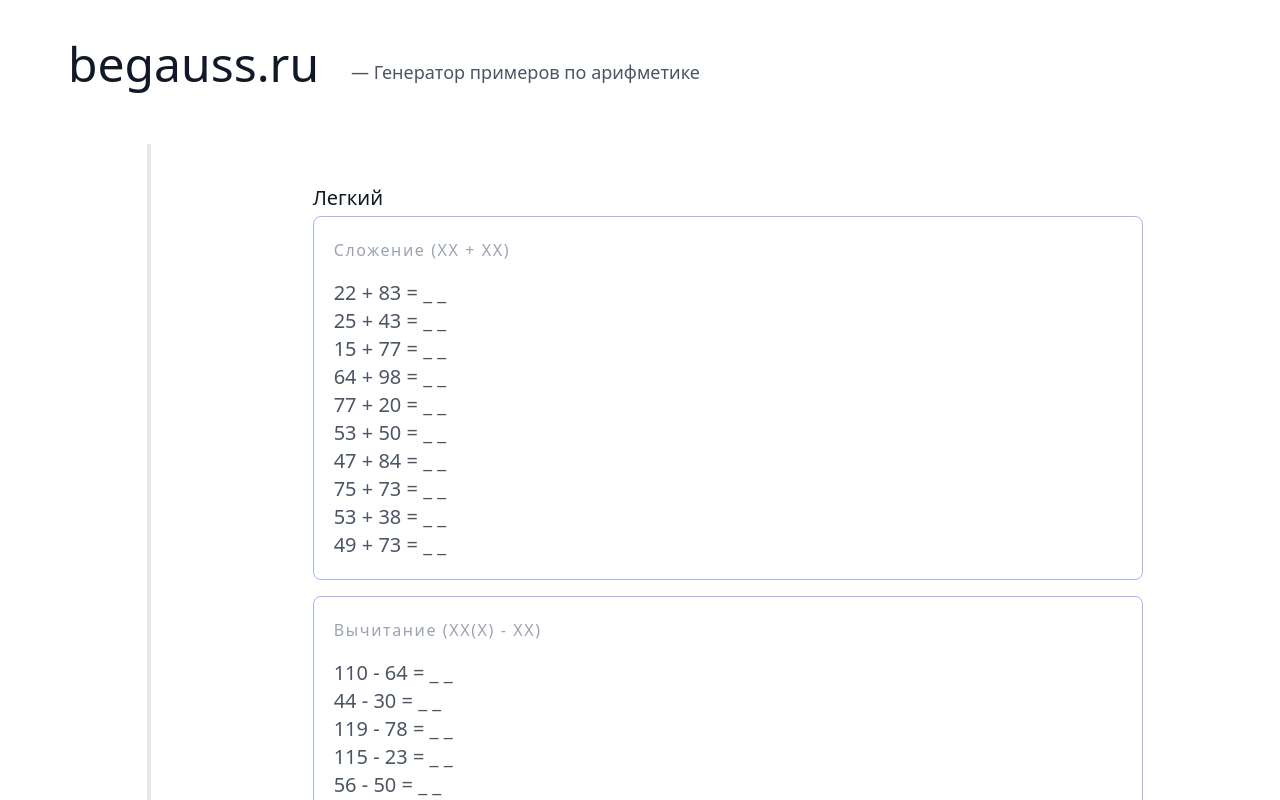
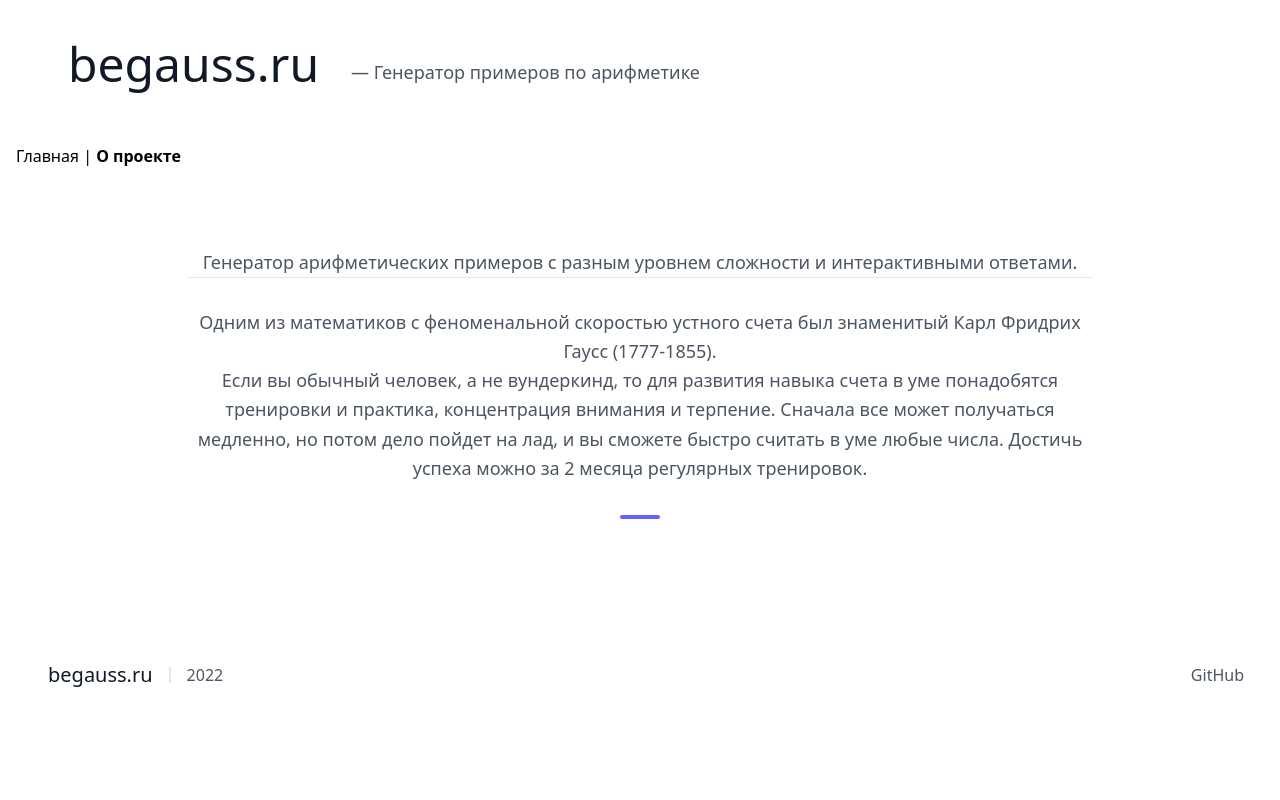
Before and after one commit to LMarkovWeb/begauss, a Vue app: page /about in a window 1280 px wide. Shown: the top 800 px of the page. Built offline with nearby package versions, Linux system fonts and the light colour scheme.

Commit message:
comments link

```diff
--- a/package.json
+++ b/package.json
@@ -14,7 +14,7 @@
   },
   "devDependencies": {
     "@vue/cli-plugin-babel": "~4.5.0",
-    "@vue/cli-plugin-router": "~4.5.0",
+    "@vue/cli-plugin-router": "^4.5.15",
     "@vue/cli-plugin-vuex": "~4.5.0",
     "@vue/cli-service": "~4.5.0",
     "@vue/compiler-sfc": "^3.0.0",
--- a/src/App.vue
+++ b/src/App.vue
@@ -1,29 +1,47 @@
 <template>
   <div class="container mx-auto px-4">
-    <app-header :title="title" />
-    <task-section :levelsConfig="levelsConfig" />
-    <app-intro :text="lead" />
+    <router-link :to="{ name: 'Home' }">
+      <app-header :title="title" />
+    </router-link>
+
+    <div id="nav">
+      <router-link
+        class="button"
+        :to="{ name: 'Home', params: { levelsConfig: levelsConfig } }"
+        >Главная </router-link
+      >|
+
+      <router-link :to="{ name: 'About', params: { text: lead } }"
+        >О проекте</router-link
+      >
+
+      <!-- <router-link to="/easy">Легкий</router-link> |
+      <router-link to="/middle">Средний</router-link> |
+      <router-link to="/hard">Сложный</router-link> |
+      <router-link to="/extrahard">Супер сложный</router-link> -->
+    </div>
+
+    <!-- Content -->
+    <router-view :text="lead"></router-view>
+
+    <!-- <task-section :levelsConfig="levelsConfig" /> -->
     <app-footer />
   </div>
 </template>
 
 <script>
-import AppHeader from "./Components/AppHeader";
-import TaskSection from "@/Components/TaskSection.vue";
-import AppIntro from "./Components/AppIntro.vue";
-import AppFooter from "./Components/AppFooter.vue";
+import AppHeader from "@/Components/AppHeader";
+import AppFooter from "@/Components/AppFooter.vue";
 
 export default {
   components: {
     AppHeader,
-    TaskSection,
-    AppIntro,
     AppFooter,
   },
   data: () => ({
     title: "Генератор примеров по арифметике",
     lead: `<p>Генератор арифметических примеров с разным уровнем сложности и
-    интерактивными ответами.</p>
+    интерактивными ответами.</p><hr/><br>
     <p>Одним из математиков с феноменальной скоростью устного счета был знаменитый
     Карл Фридрих Гаусс (1777-1855).</p>
     <p>Если вы обычный человек, а не вундеркинд, то для развития навыка счета в уме
@@ -228,4 +246,7 @@ export default {
 .hide {
   display: none;
 }
+.router-link-active {
+  font-weight: bold;
+}
 </style>
--- a/src/main.js
+++ b/src/main.js
@@ -1,5 +1,6 @@
 import { createApp } from "vue";
 import App from "./App";
+import router from "./router";
 import "./index.css";
 
-createApp(App).mount("#app");
+createApp(App).use(router).mount("#app");
--- /dev/null
+++ b/src/router/index.js
@@ -0,0 +1,53 @@
+import { createRouter, createWebHistory } from "vue-router";
+import About from "@/views/About.vue";
+import AllTasks from "@/views/AllTasks.vue";
+// import Easy from "@/views/Easy.vue";
+// import Middle from "@/views/Middle.vue";
+// import Hard from "@/views/Hard.vue";
+// import ExtraHard from "@/views/ExtraHard.vue";
+
+const routes = [
+  {
+    path: "/",
+    name: "Home",
+    component: AllTasks,
+    props: true,
+  },
+  {
+    path: "/about",
+    name: "About",
+    component: About,
+    props: true,
+  },
+  // {
+  //   path: "/easy",
+  //   name: "Easy",
+  //   component: Easy,
+  //   props: true,
+  // },
+  // {
+  //   path: "/middle",
+  //   name: "Middle",
+  //   component: Middle,
+  //   props: true,
+  // },
+  // {
+  //   path: "/hard",
+  //   name: "Hard",
+  //   component: Hard,
+  //   props: true,
+  // },
+  // {
+  //   path: "/extrahard",
+  //   name: "ExtraHard",
+  //   component: ExtraHard,
+  //   props: true,
+  // },
+];
+
+const router = createRouter({
+  history: createWebHistory(process.env.BASE_URL),
+  routes,
+});
+
+export default router;
```
